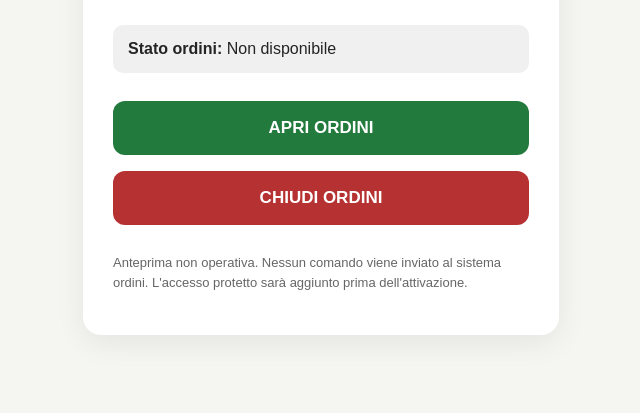
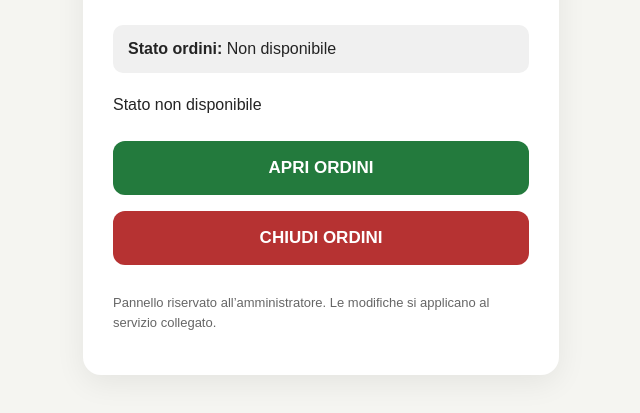
Before and after one commit to lapiadadistefano-cell/piadineria-ordini, a website: page public/admin.html in a window 1280 px wide. Shown: the part 167-580 px from the top of the page, without its empty margins (319-959 px from the left). Drawn offline with Linux system fonts and the light colour scheme; no server answers.

Commit message:
Fix admin status message and remove obsolete preview notice

```diff
--- a/public/admin.html
+++ b/public/admin.html
@@ -21,9 +21,10 @@
     <h1>La Piada di Stefano</h1>
     <p class="sub">Pannello amministratore</p>
     <div class="status"><strong>Stato ordini:</strong> <span id="state">Caricamento...</span></div>
+    <p id="message" role="status" aria-live="polite"></p>
     <button class="open" type="button" id="open" disabled>APRI ORDINI</button>
     <button class="close" type="button" id="close" disabled>CHIUDI ORDINI</button>
-    <p class="note">Anteprima non operativa. Nessun comando viene inviato al sistema ordini. L'accesso protetto sarà aggiunto prima dell'attivazione.</p>
+    <p class="note">Pannello riservato all’amministratore. Le modifiche si applicano al servizio collegato.</p>
   </section></main>
 <script>
 const state=document.getElementById('state'),msg=document.getElementById('message'),open=document.getElementById('open'),close=document.getElementById('close');
```
